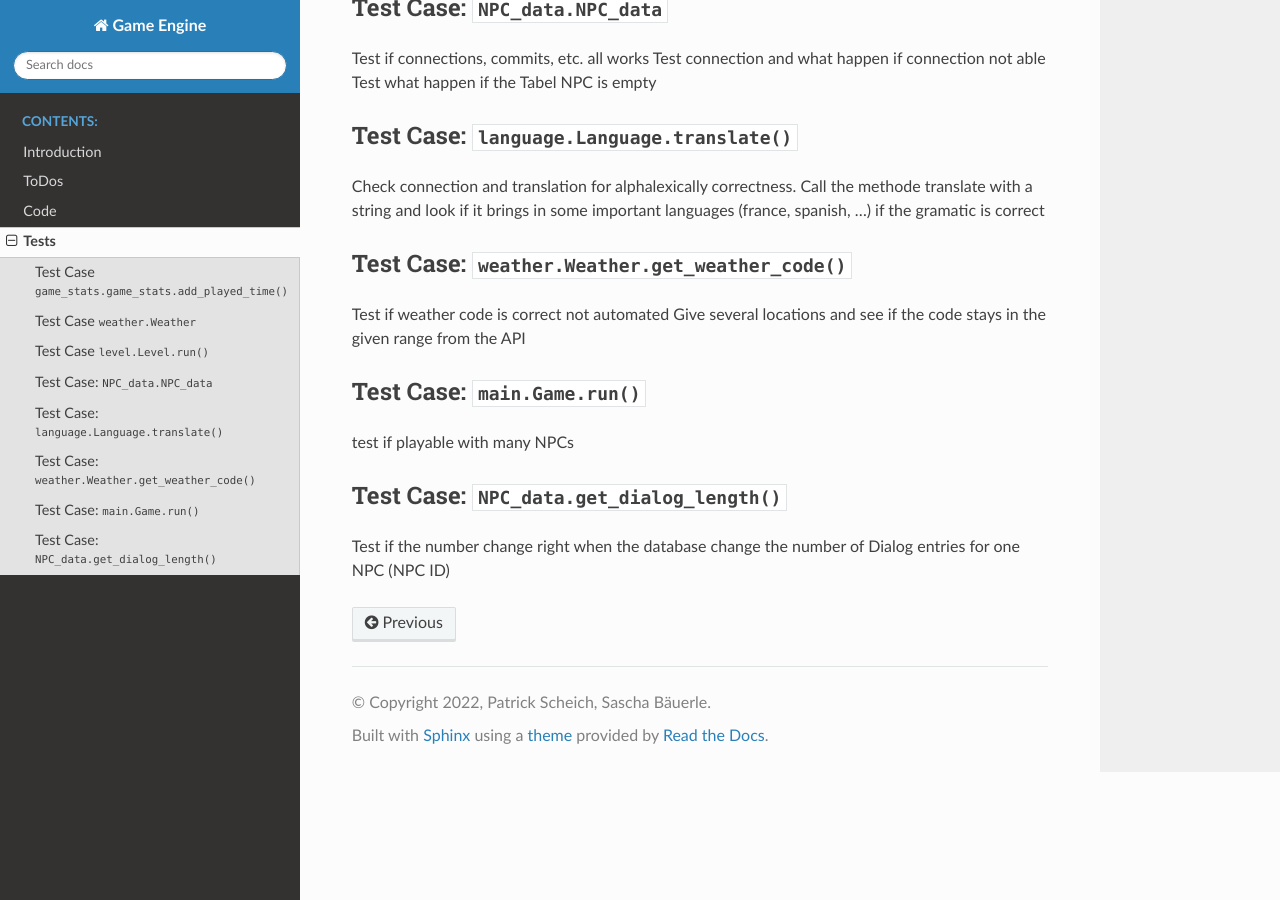
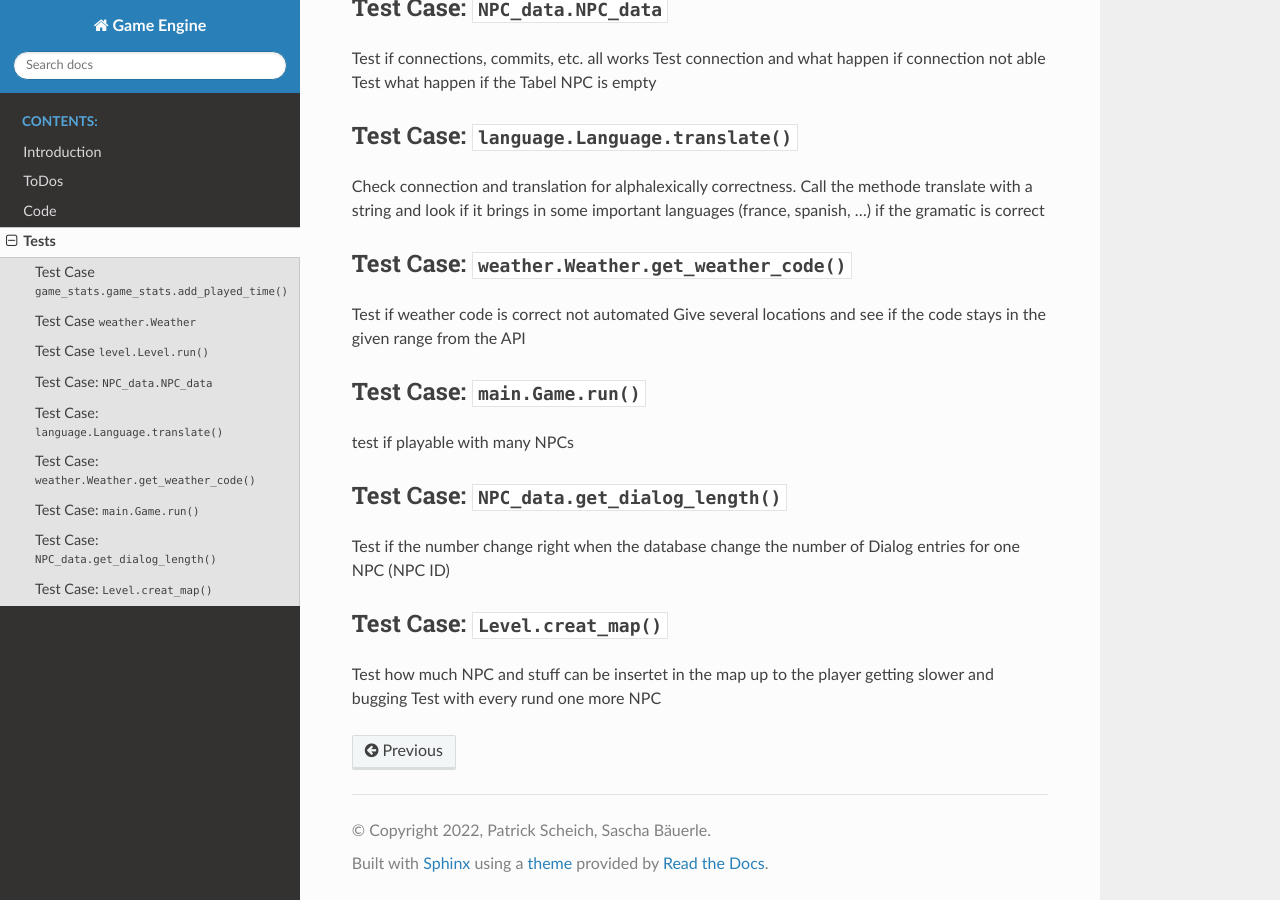
Before and after one commit to Patsch36/Pokemon, a Sphinx documentation site: the page built from docs/tests.rst, in a window 1280 px wide and 900 px high, scrolled down 554 px. Built offline with Sphinx 7.4.7 and the Read the Docs theme 2.0.0, drawn with Linux system fonts in a browser that asks for light colours.

Commit message:
one more test case

```diff
--- a/docs/tests.rst
+++ b/docs/tests.rst
@@ -23,7 +23,6 @@ Test if connections, commits, etc. all works
 Test connection and what happen if connection not able
 Test what happen if the Tabel NPC is empty
 
-
 Test Case: :meth:`language.Language.translate`
 **********************************************
 Check connection and translation for alphalexically correctness.
@@ -43,3 +42,8 @@ test if playable with many NPCs
 Test Case: :meth:`NPC_data.get_dialog_length`
 *********************************************
 Test if the number change right when the database change the number of Dialog entries for one NPC (NPC ID)
+
+Test Case: :meth:`Level.creat_map`
+**********************************
+Test how much NPC and stuff can be insertet in the map up to the player getting slower and bugging
+Test with every rund one more NPC
```
